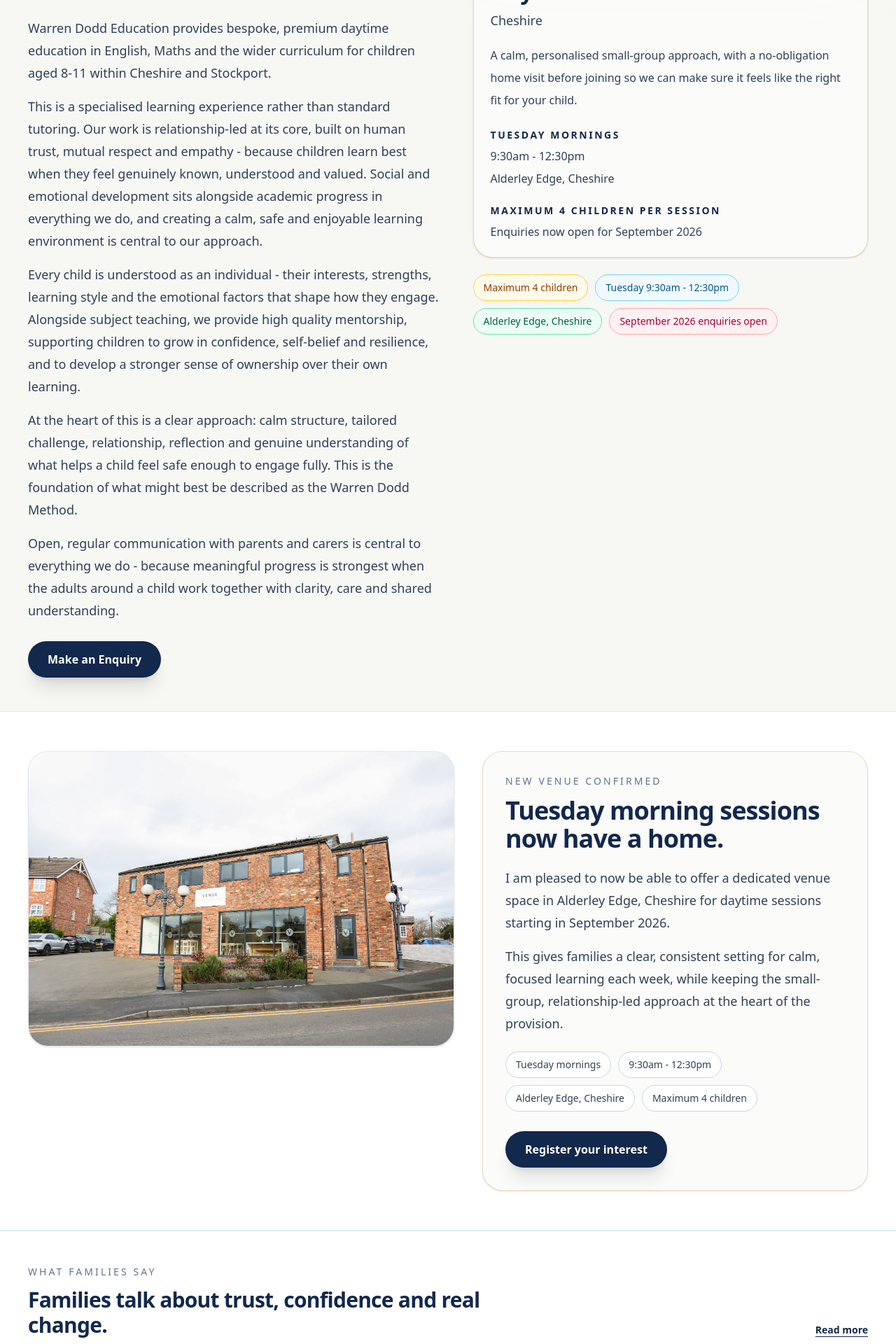
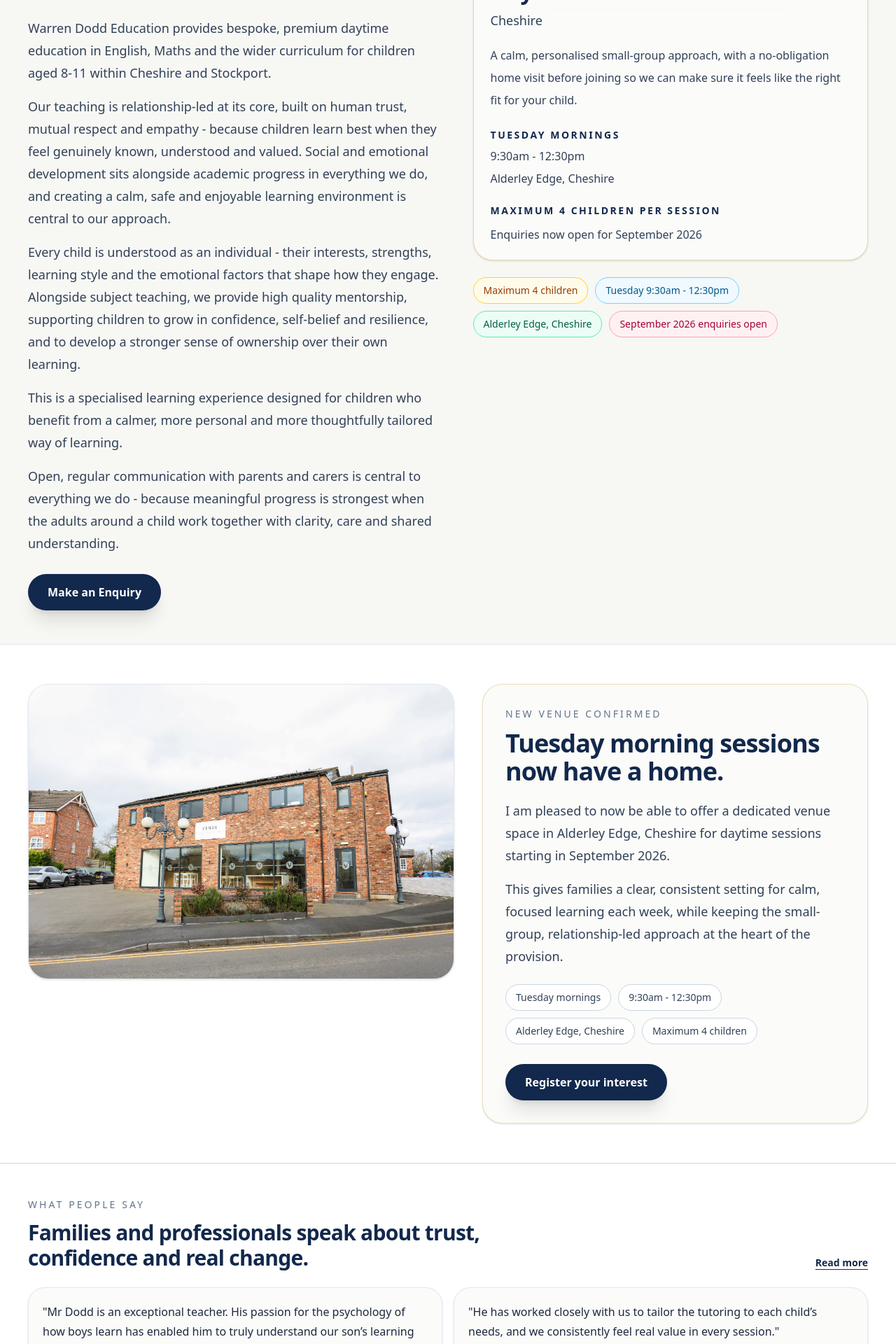
Before and after one commit to davedodd89-ai/warren-dodd-education, a Next.js app: page / in a window 1280 px wide. Shown: the part 800-2720 px from the top of the page at 70% size. Built offline with nearby package versions, Linux system fonts and the light colour scheme.

Commit message:
Restore leadership testimonial and strengthen homepage trust

```diff
--- a/app/page.tsx
+++ b/app/page.tsx
@@ -119,9 +119,7 @@
                   Maximum 4 children per session
                 </p>
 
-
-
-                <p className="mt-2 text-base font-medium text-slate-700">
+                <p className="mt-3 text-base font-medium text-slate-700">
                   Enquiries now open for September 2026
                 </p>
               </div>
@@ -165,8 +163,7 @@
             </p>
 
             <p className="mt-4 max-w-3xl text-base leading-7 text-slate-700 md:text-lg md:leading-8">
-              This is a specialised learning experience rather than standard
-              tutoring. Our work is relationship-led at its core, built on human
+              Our teaching is relationship-led at its core, built on human
               trust, mutual respect and empathy - because children learn best
               when they feel genuinely known, understood and valued. Social and
               emotional development sits alongside academic progress in
@@ -184,11 +181,9 @@
             </p>
 
             <p className="mt-4 max-w-3xl text-base leading-7 text-slate-700 md:text-lg md:leading-8">
-              At the heart of this is a clear approach: calm structure, tailored
-              challenge, relationship, reflection and genuine understanding of
-              what helps a child feel safe enough to engage fully. This is the
-              foundation of what might best be described as the Warren Dodd
-              Method.
+              This is a specialised learning experience designed for children
+              who benefit from a calmer, more personal and more thoughtfully
+              tailored way of learning.
             </p>
 
             <p className="mt-4 max-w-3xl text-base leading-7 text-slate-700 md:text-lg md:leading-8">
@@ -235,10 +230,6 @@
                 </p>
 
                 <p className="mt-3 text-sm font-medium text-slate-700 md:text-base">
-                  £195 per daytime session
-                </p>
-
-                <p className="mt-2 text-sm font-medium text-slate-700 md:text-base">
                   Enquiries now open for September 2026
                 </p>
               </div>
@@ -334,10 +325,11 @@
           <div className="flex items-end justify-between gap-6">
             <div className="max-w-2xl">
               <p className="text-xs uppercase tracking-[0.22em] text-slate-500 md:text-sm">
-                What families say
+                What people say
               </p>
               <h2 className="mt-3 text-2xl font-semibold tracking-tight text-[#12284C] md:text-3xl">
-                Families talk about trust, confidence and real change.
+                Families and professionals speak about trust, confidence and
+                real change.
               </h2>
             </div>
 
@@ -440,8 +432,8 @@
                 building the kind of powerful, trusting relationships that help
                 them thrive. In fifteen years of teaching, I have found that
                 this understanding, and these relationships, are what truly make
-                the difference. That is why I started Warren Dodd Education: to
-                make that approach available to home-educated children and
+                the difference. That's why I started Warren Dodd Education: to
+                make that approach available to home educated children and
                 flexi-schoolers, and to develop it further in schools too.
               </p>
 
@@ -473,8 +465,8 @@
               <p className="mt-4 text-base leading-7 text-slate-700 md:text-lg md:leading-8">
                 Working closely with parents and carers is something I value
                 deeply - open, regular communication has been one of the most
-                powerful tools in my experience in helping children make
-                progress socially, emotionally and educationally, and in
+                powerful tools in my extensive experience in helping children
+                make progress socially, emotionally and educationally, and in
                 supporting them as they prepare for the next stage - whether
                 that is high school or continued home education.
               </p>
@@ -511,7 +503,7 @@
                 <p>3-hour bespoke daytime session</p>
                 <p>Relationship-led and psychology-informed</p>
                 <p>Home education and flexi-school families</p>
-                <p>Built to grow confidence, resilience and independence</p>
+                <p>Built to grow confidence and independence</p>
               </div>
 
               <div className="mt-7">
```
